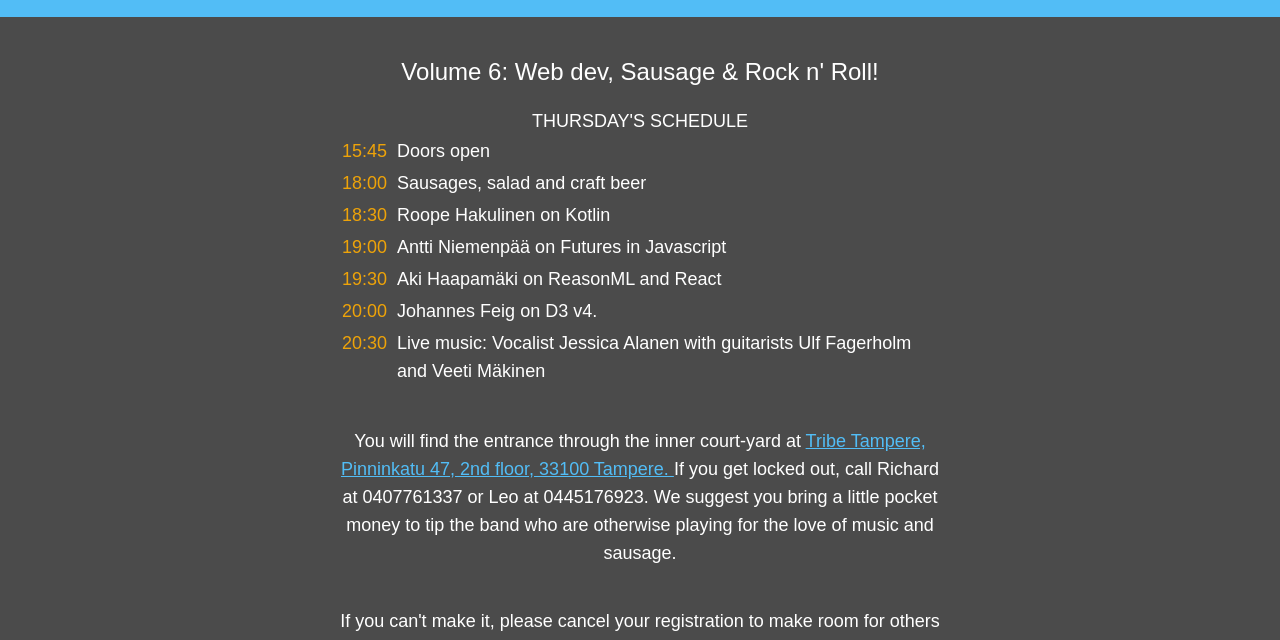
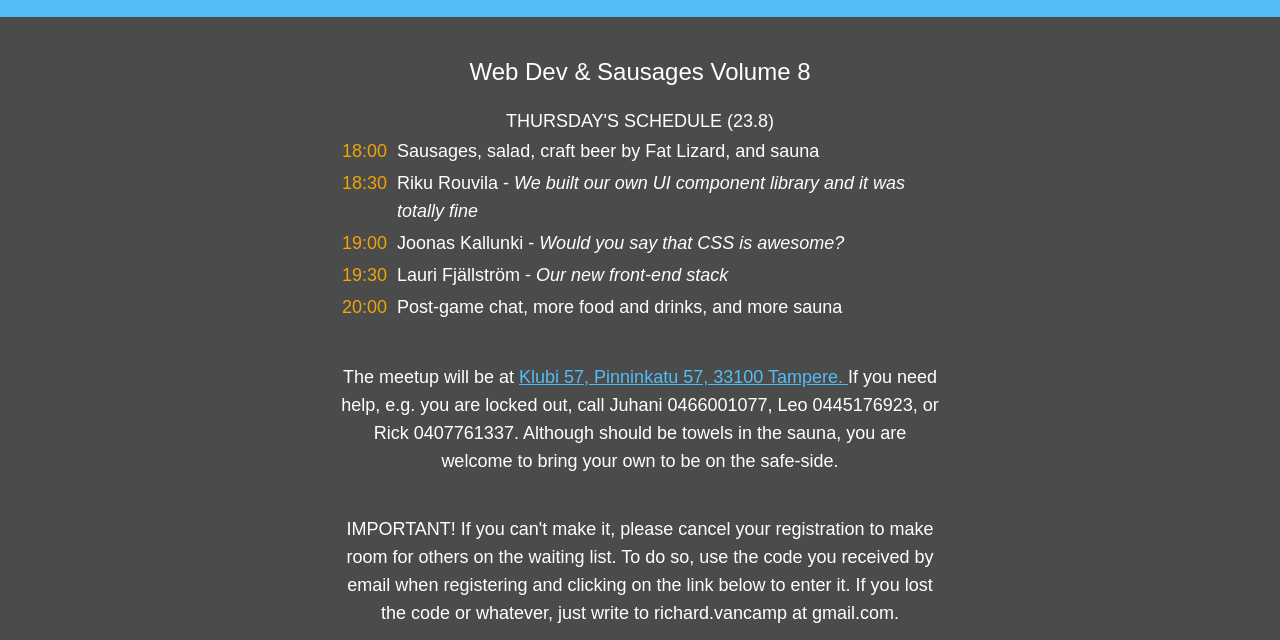
Before and after one commit to RikuVan/webdevandsausages.v2, a plain HTML site: page email_templates/reminder.html in a window 1280 px wide. Shown: the part 153-793 px from the top of the page. Drawn offline with Linux system fonts and the light colour scheme.

Commit message:
update reminder template

```diff
--- a/email_templates/reminder.html
+++ b/email_templates/reminder.html
@@ -189,7 +189,7 @@
 
               <tr>
 
-                <td>
+                <td align="center" style="padding: 0;">
 
                   <table border="0" cellpadding="0" cellspacing="0" width="100%">
 
@@ -231,7 +231,7 @@
 
               <tr>
 
-                <td>
+                <td align="center" style="padding: 0;">
 
                   <table border="0" cellpadding="0" cellspacing="0" width="100%">
 
@@ -240,43 +240,35 @@
                       <tr>
 
                         <td align="center" style="color: #fff; font-family:Arial, sans-serif; font-weight: normal; font-size: 24px; line-height: 30px;"
-                          class="mobile-title-pad">Volume 6: Web dev, Sausage & Rock n' Roll!
+                          class="mobile-title-pad">Web Dev & Sausages Volume 8
                         </td>
                       </tr>
 
                       <tr>
 
                         <td align="center" style="padding: 20px 0 20px 0; color: #fff; font-family:Arial, sans-serif; font-weight: normal; font-size: 18px; line-height: 28px;"
-                          class="mobile-title-pad">THURSDAY'S SCHEDULE
+                          class="mobile-title-pad">THURSDAY'S SCHEDULE (23.8)
                           <!-- Bullet List -->
                           <table cellpadding="2" cellspacing="2" border="0">
                             <tr>
-                              <td style="vertical-align:top; color: #EEA309; padding-right: 8px">15:45</td>
-                              <td>Doors open</td>
-                            </tr>
-                            <tr>
                               <td style="vertical-align:top; color: #EEA309; padding-right: 8px">18:00</td>
-                              <td>Sausages, salad and craft beer</td>
+                              <td>Sausages, salad, craft beer by Fat Lizard, and sauna</td>
                             </tr>
                             <tr>
                               <td style="vertical-align:top; color: #EEA309; padding-right: 8px">18:30</td>
-                              <td>Roope Hakulinen on Kotlin</td>
+                              <td>Riku Rouvila - <i>We built our own UI component library and it was totally fine<i></td>
                             </tr>
                             <tr>
                               <td style="vertical-align:top; color: #EEA309; padding-right: 8px">19:00</td>
-                              <td>Antti Niemenpää on Futures in Javascript</td>
+                              <td>Joonas Kallunki - <i>Would you say that CSS is awesome?</i></td>
                             </tr>
                             <tr>
                               <td style="vertical-align:top; color: #EEA309; padding-right: 8px">19:30</td>
-                              <td>Aki Haapamäki on ReasonML and React</td>
+                              <td>Lauri Fjällström - <i>Our new front-end stack</i></td>
                             </tr>
                             <tr>
                               <td style="vertical-align:top; color: #EEA309; padding-right: 8px">20:00</td>
-                              <td>Johannes Feig on D3 v4.</td>
-                            </tr>
-                            <tr>
-                              <td style="vertical-align:top; color: #EEA309; padding-right: 8px">20:30</td>
-                              <td>Live music: Vocalist Jessica Alanen with guitarists Ulf Fagerholm and Veeti Mäkinen</td>
+                              <td>Post-game chat, more food and drinks, and more sauna</td>
                             </tr>
                           </table>
                         </td>
@@ -285,19 +277,18 @@
                       <tr>
 
                         <td align="center" style="padding: 20px 0 20px 0; color: #fff; font-family:Arial, sans-serif; font-weight: normal; font-size: 18px; line-height: 28px;"
-                          class="mobile-title-pad">You will find the entrance through the inner court-yard at
+                          class="mobile-title-pad">The meetup will be at
 
-                          <span class="no-link" style="font-family:Arial, sans-serif; font-weight: normal; color:#52BDF6 !important; text-decoration: underline !important; border-bottom: none;">Tribe Tampere, Pinninkatu 47, 2nd floor, 33100 Tampere.
-                          </span> If you get locked out, call Richard at 0407761337 or Leo at 0445176923. We suggest you
-                          bring a little pocket money to tip the band who are otherwise playing for the love of music and
-                          sausage.
+                          <span class="no-link" style="font-family:Arial, sans-serif; font-weight: normal; color:#52BDF6 !important; text-decoration: underline !important; border-bottom: none;">Klubi 57, Pinninkatu 57, 33100 Tampere.
+                          </span> If you need help, e.g. you are locked out, call Juhani 0466001077, Leo 0445176923, or Rick 0407761337. Although should be towels in the sauna,
+                          you are welcome to bring your own to be on the safe-side.
                         </td>
                       </tr>
 
                       <td align="center" style="padding: 20px 0 20px 0; color: #fff; font-family:Arial, sans-serif; font-weight: normal; font-size: 18px; line-height: 28px;"
-                        class="mobile-title-pad">If you can't make it, please cancel your registration to make room for others by using the code you
-                        received from us earlier by email and clicking on the link below or, if you lost the code, by just
-                        respoding to this email.
+                        class="mobile-title-pad">IMPORTANT! If you can't make it, please cancel your registration to make room for others on the waiting list. To do so, use the code you
+                        received by email when registering and clicking on the link below to enter it. If you lost the code or whatever, just
+                        write to richard.vancamp at gmail.com.
                       </td>
               </tr>
 
@@ -348,7 +339,8 @@
                 <td align="center" style="padding: 20px 0 20px 0; color: #fff; font-family:Arial, sans-serif; font-weight: bold; font-size: 20px;"
                   class="mobile-title-pad">Sponsored by
 
-                  <a href="https://www.solita.fi/" style="font-size: 20px; font-family: Arial, sans-serif; font-weight: normal; color: #fff; text-decoration: none; border-radius: 3px; -webkit-border-radius: 3px; -moz-border-radius: 3px; background-color: #de588c; border-top: 12px solid #de588c; border-bottom: 12px solid #de588c; border-right: 16px solid #de588c; border-left: 18px solid #de588c; display: inline-block;">SOLITA
+                  <a href="https://www.happy-or-not.com/" style="font-size: 20px; font-family: Arial, sans-serif; font-weight: normal; color: #fff; display: inline-block;">
+                    <img src="https://storage.googleapis.com/wds-event-tool.appspot.com/HappyOrNot-logo.png" width="200" border="0" alt="HappyOrNot" style="display: block; color: #fff; font-family:Arial, sans-serif; font-weight: normal; font-size: 24px; line-height: 30px;">
                   </a>
                 </td>
               </tr>
```
Also changed, not shown: email_templates/registration.html (+2 -2 lines).
